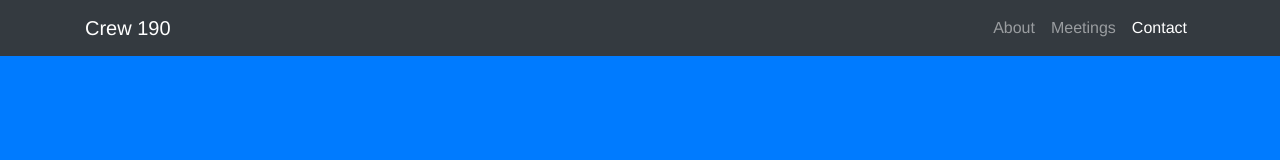
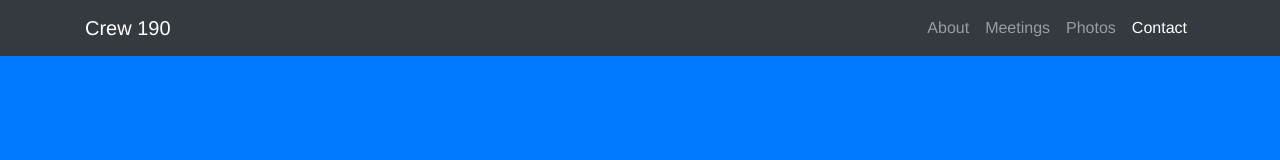
Before and after one commit to thault/crew-190, a website with bundled scripts: page index.html in a window 1280 px wide. Shown: the top 160 px of the page. Built offline with nearby package versions, Linux system fonts and the light colour scheme.

Commit message:
Nav bar
added photos to the nav bar

```diff
--- a/index.html
+++ b/index.html
@@ -34,6 +34,9 @@
             </li>
             <li class="nav-item">
               <a class="nav-link js-scroll-trigger" href="#meetings">Meetings</a>
+            </li>
+            <li class="nav-item">
+              <a class="nav-link js-scroll-trigger" href="#gallery">Photos</a>
             </li>
             <li class="nav-item">
               <a class="nav-link js-scroll-trigger" href="#contact">Contact</a>
```
